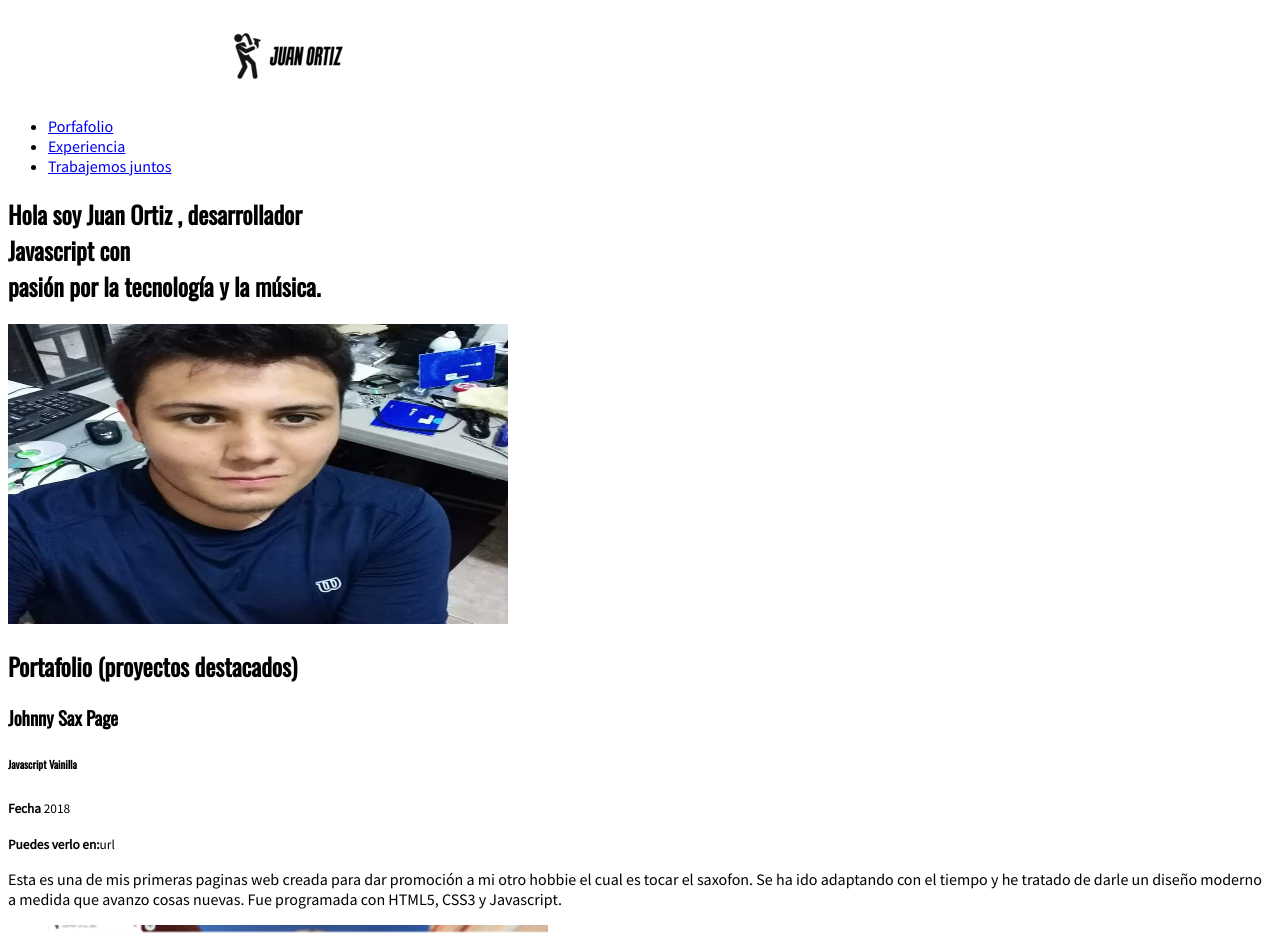
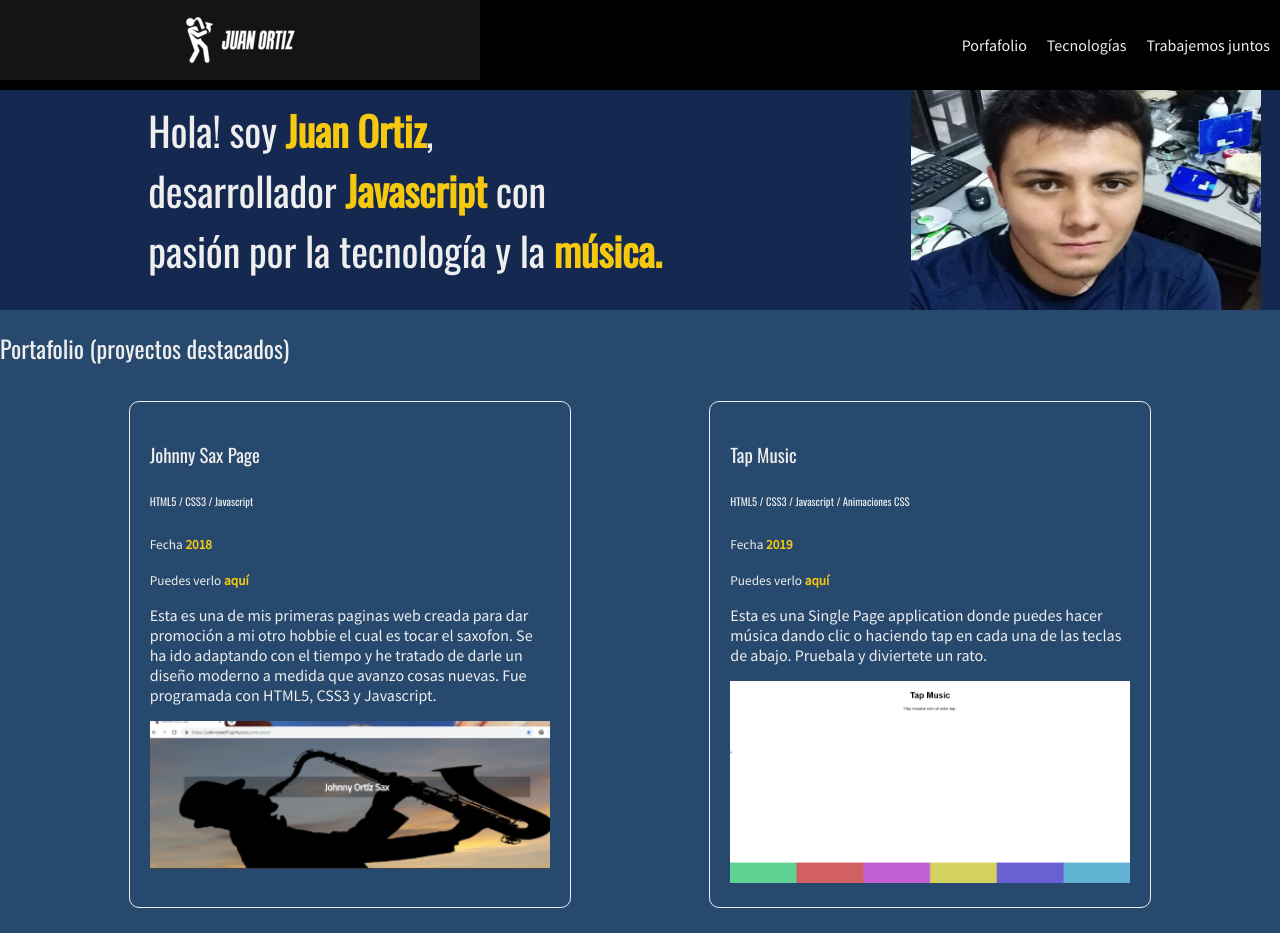
Before and after one commit to TheDevSaxGuy/portfolio, a plain HTML site: page index.html in a window 1280 px wide. Shown: the top 933 px of the page. Drawn offline with nearby package versions, Linux system fonts and the light colour scheme.

Commit message:
new project

```diff
--- a/css/styles.css
+++ b/css/styles.css
@@ -1,7 +1,98 @@
+/**
+color pallete 1:
+bg:142850
+nav:27496d
+highlight:f6c90e
+color:eeeeee
+
+color pallete 2:
+bg:303841
+nav:3a4750
+
+**/
 body{
-    font-family: 'Source Sans Pro', sans-serif
+    font-family: 'Source Sans Pro', sans-serif;
+    background-color: #27496d;
+    color:#eeeeee;
+    margin:0;
+}
+ol,ul{
+    margin:0;
+    padding: 0;
+    list-style: none;
+}
+figure{
+    margin:0;
 }
 
+strong{
+    color:#f6c90e;
+}
+strong a{
+    text-decoration: none;
+    color:#f6c90e;
+}
 h1,h2,h3,h4,h5,h6{
     font-family: 'Oswald',sans-serif;
+    font-weight: normal;
 }
+
+h1{
+    font-size: 40px;
+    line-height: 1.5em;
+    letter-spacing: -.2px;
+    margin:10px 500px 30px 30px;
+}
+.hero{
+    height: 300;
+    background-image: url('../images/hero.jpg');
+    background-color: #142850;
+    background-size: 350px 300px;
+    background-repeat: no-repeat;
+    background-position-x: 98%;
+    display: flex;
+    justify-content: space-around;
+}
+.menu{
+    height: inherit;
+}
+.header{
+    background-color: #27496d;
+    display: flex;
+    justify-content: space-between;
+    background-color: black;
+    height: 90px;
+}
+.header ul{
+    display: flex;
+    height: inherit;
+}
+.header ul li{
+    height: inherit;
+}
+.header a{
+    color:#eeeeee;
+    text-decoration: none;
+    height: inherit;
+    display: flex;
+    align-items: center;
+    padding: 0 10px;
+}
+.project-details{
+    width: 400px;
+}
+.project-image{
+    width: 400px;
+}
+.project{
+    border: 1px solid #eeeeee;
+    border-radius: 10px;
+    margin: 15px 10px;
+    padding: 20px;
+    flex-shrink: 0;
+}
+.portfolio-wrapper{
+    display: flex;
+    flex-wrap: wrap;
+    justify-content: space-evenly;
+}
--- a/index.html
+++ b/index.html
@@ -11,40 +11,54 @@
 <body>
     <header class="header">
         <figure class="logo">
-            <img alt="Logo" src="images/logo_size_sax.jpg"/>
+            <img alt="Logo" src="images/logo_size_invert_sax.jpg"/>
         </figure>
-        <div>
         <nav class="menu">
             <ul>
                 <li><a class ="link" href="#portfolio">Porfafolio</a></li>
-                <li><a class ="link" href="#tech">Experiencia</a></li>
+                <li><a class ="link" href="#tech">Tecnologías</a></li>
                 <li><a class ="link" href="#collaborate">Trabajemos juntos</a></li>
             </ul>
         </nav>
-        </div>
     </header>
     <section class="hero">
-        <h1>Hola soy <strong> Juan Ortiz </strong>, desarrollador
-        <br/> <strong>Javascript </strong> con
-        <br/>pasión por la tecnología y la música.</h1>
-        <img src="images/hero.jpg" width="500px" height="300px" alt="imagen principal del sitio">
+        <h1>Hola! soy <strong> Juan Ortiz</strong>,
+        <br/> desarrollador <strong>Javascript </strong> con
+        <br/>pasión por la tecnología y la <strong>música.</strong></h1>
+        <!--<img src="images/hero.jpg" width="500px" height="300px" alt="imagen principal del sitio"> -->
     </section>
     <section id="portfolio" class="portfolio">
+        <h2>Portafolio (proyectos destacados)</h2>
+        <div class="portfolio-wrapper">
         <article class="project">
-            <h2>Portafolio (proyectos destacados)</h2>
-        </article>
-        <article>
+            <div class="project-details">
             <h3 class="project-title">Johnny Sax Page</h3>
-            <h6 class="project-techs">Javascript Vainilla</h6>
-            <p class="project-date"><small><strong>Fecha</strong> 2018</small></p>
-            <p class="project-url"><small><strong>Puedes verlo en:</strong>url</small></p>
+            <h6 class="project-techs"> HTML5 / CSS3 / Javascript</h6>
+            <p class="project-date"><small>Fecha<strong> 2018</strong></small></p>
+            <p class="project-url"><small>Puedes verlo <strong><a href="https://thedevsaxguy.github.io/JohnnySax/" target="_blank">aquí</a></strong></small></p>
             <p class="project-description">Esta es una de mis primeras paginas web creada para dar promoción a mi otro hobbie el cual es tocar el saxofon.
             Se ha ido adaptando con el tiempo y he tratado de darle un diseño moderno a medida que avanzo cosas nuevas. Fue programada con HTML5, CSS3 y Javascript.
             </p>
             <figure class="project-imageContainer">
-                <img class="project-image" src="images/johnnysax.png" width="500"/>
+                <a href="http://thedevsaxguy.github.io/JohnnySax/" target="_blank" rel="noopener noreferrer"><img class="project-image" src="images/johnnysax.png" /></a>
+            </figure>
+            </div>
+
+        </article>
+        <article class="project">
+            <div class="project-details">
+            <h3 class="project-title">Tap Music</h3>
+            <h6 class="project-techs">HTML5 / CSS3 / Javascript / Animaciones CSS</h6>
+            <p class="project-date"><small>Fecha<strong> 2019</strong></small></p>
+            <p class="project-url"><small>Puedes verlo<strong><a href="https://thedevsaxguy.github.io/Tap-Music/"> aquí</a></strong></small></p>
+            <p class="project-description"> Esta es una Single Page application donde puedes hacer música dando clic o haciendo tap en cada una de las teclas de abajo. Pruebala y diviertete un rato.
+            </p>
+            </div>
+            <figure class="project-imageContainer">
+                <a href="http://thedevsaxguy.github.io/Tap-Music/" target="_blank" rel="noopener noreferrer"><img class="project-image" src="images/tapmusic.png" /></a>
             </figure>
         </article>
+        </div>
     </section>
     <section id="tech" >
         <article class="tech">
```
Also changed, not shown: images/tapmusic.png (added).
